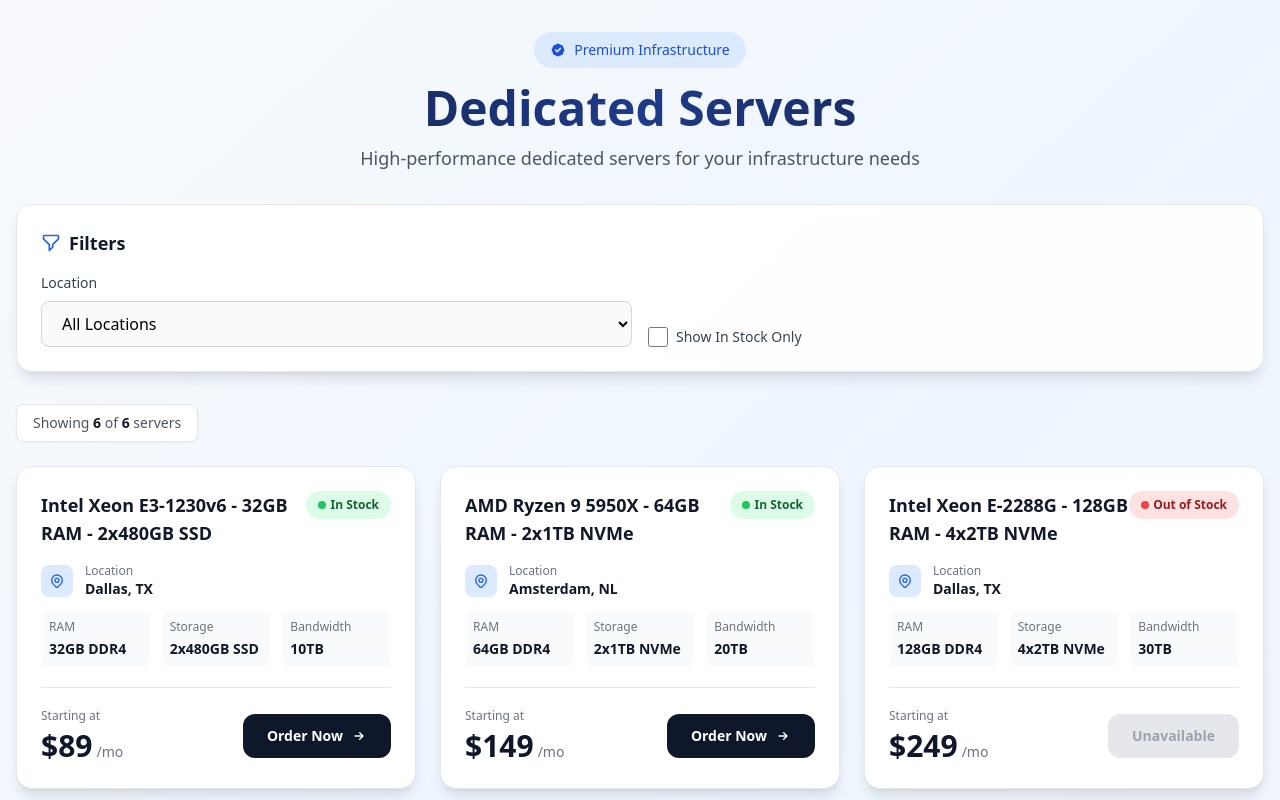
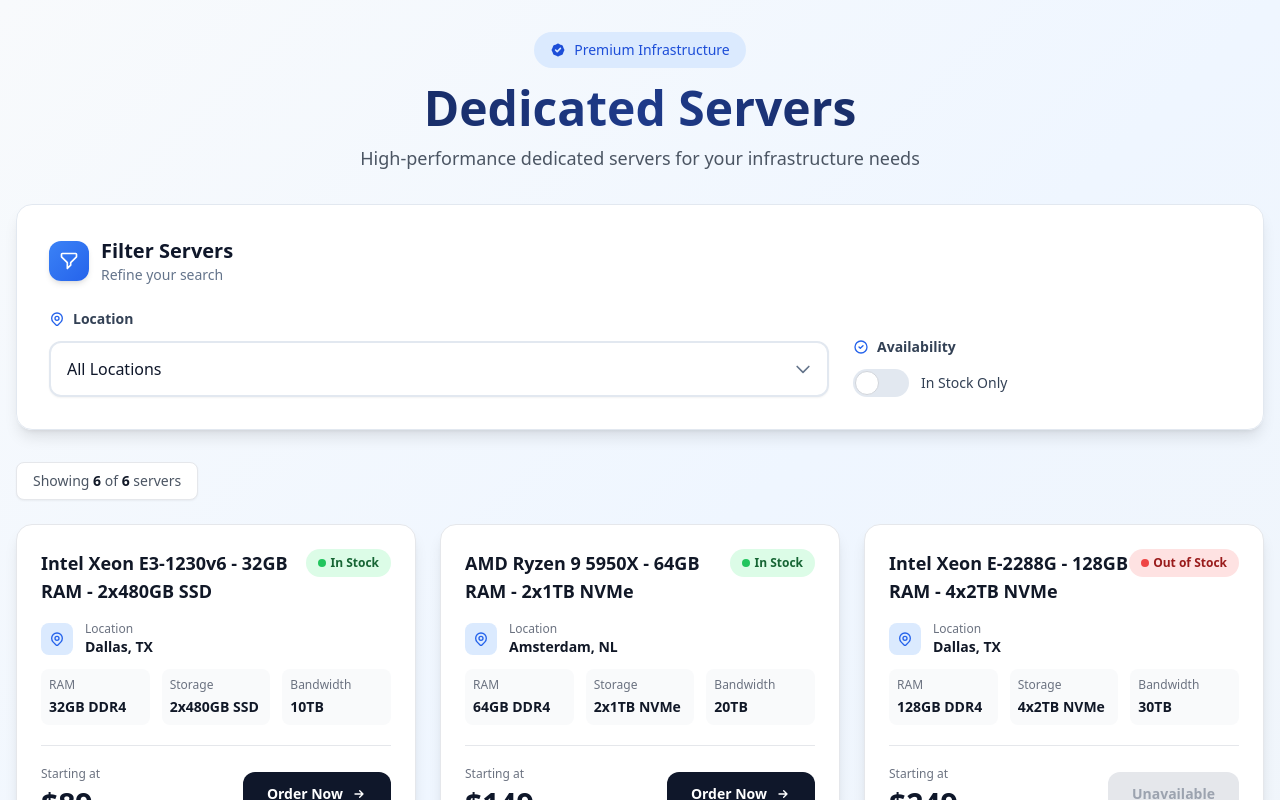
Before and after one commit to shortcut119/WHMCS-Demo, a Next.js app: page /dedicated-servers in a window 1280 px wide. Shown: the top 800 px of the page. Built offline with nearby package versions, Linux system fonts and the light colour scheme.

Commit message:
fix: item style

```diff
--- a/app/dedicated-servers/page.tsx
+++ b/app/dedicated-servers/page.tsx
@@ -10,6 +10,7 @@
   const [loading, setLoading] = useState(true);
   const [selectedLocation, setSelectedLocation] = useState("");
   const [inStockOnly, setInStockOnly] = useState(false);
+  const [isTransitioning, setIsTransitioning] = useState(false);
 
   useEffect(() => {
     // Fetch from our middleware API route (not directly from WHMCS)
@@ -36,10 +37,30 @@
     return matchesLocation && matchesStock;
   });
 
+  // Handle filter changes with transition
+  const handleLocationChange = (location: string) => {
+    setIsTransitioning(true);
+    setTimeout(() => {
+      setSelectedLocation(location);
+      setIsTransitioning(false);
+    }, 150);
+  };
+
+  const handleStockChange = (checked: boolean) => {
+    setIsTransitioning(true);
+    setTimeout(() => {
+      setInStockOnly(checked);
+      setIsTransitioning(false);
+    }, 150);
+  };
+
   if (loading) {
     return (
-      <div className="min-h-screen flex items-center justify-center">
-        <div className="text-gray-600">Loading products...</div>
+      <div className="min-h-screen flex items-center justify-center bg-gradient-to-br from-slate-50 via-blue-50 to-slate-100">
+        <div className="text-center">
+          <div className="w-16 h-16 border-4 border-blue-600 border-t-transparent rounded-full animate-spin mx-auto mb-4"></div>
+          <div className="text-slate-600 font-medium">Loading products...</div>
+        </div>
       </div>
     );
   }
@@ -65,9 +86,9 @@
         <Filters
           locations={locations}
           selectedLocation={selectedLocation}
-          onLocationChange={setSelectedLocation}
+          onLocationChange={handleLocationChange}
           inStockOnly={inStockOnly}
-          onInStockChange={setInStockOnly}
+          onInStockChange={handleStockChange}
         />
 
         <div className="mb-6 flex items-center justify-between">
@@ -76,15 +97,23 @@
           </div>
         </div>
 
-        <div className="grid grid-cols-1 md:grid-cols-2 lg:grid-cols-3 gap-6">
+        <div
+          className={`grid grid-cols-1 md:grid-cols-2 lg:grid-cols-3 gap-6 transition-all duration-300 ${
+            isTransitioning ? 'opacity-0 scale-95' : 'opacity-100 scale-100'
+          }`}
+        >
           {filteredProducts.map((product) => (
             <ProductCard key={product.id} product={product} />
           ))}
         </div>
 
         {filteredProducts.length === 0 && (
-          <div className="text-center py-12 text-gray-500">
-            No servers match your filters
+          <div className="text-center py-16 bg-white rounded-2xl shadow-lg border border-slate-200">
+            <svg className="w-16 h-16 text-slate-300 mx-auto mb-4" fill="none" stroke="currentColor" viewBox="0 0 24 24">
+              <path strokeLinecap="round" strokeLinejoin="round" strokeWidth={2} d="M20 13V6a2 2 0 00-2-2H6a2 2 0 00-2 2v7m16 0v5a2 2 0 01-2 2H6a2 2 0 01-2-2v-5m16 0h-2.586a1 1 0 00-.707.293l-2.414 2.414a1 1 0 01-.707.293h-3.172a1 1 0 01-.707-.293l-2.414-2.414A1 1 0 006.586 13H4" />
+            </svg>
+            <p className="text-slate-500 text-lg font-medium">No servers match your filters</p>
+            <p className="text-slate-400 text-sm mt-2">Try adjusting your search criteria</p>
           </div>
         )}
       </div>
--- a/app/page.tsx
+++ b/app/page.tsx
@@ -28,7 +28,7 @@
           WHMCS <span className="bg-gradient-to-r from-blue-600 to-blue-500 bg-clip-text text-transparent">Middleware</span>
         </h1>
         <p className="text-xl text-slate-600 mb-12 max-w-2xl mx-auto leading-relaxed">
-          Clean architecture demo showcasing separation between frontend and WHMCS backend with Next.js 14
+          Clean architecture demo showcasing separation between frontend and WHMCS backend.
         </p>
 
         <div className="flex flex-col sm:flex-row gap-4 justify-center items-center">
--- a/components/Filters.tsx
+++ b/components/Filters.tsx
@@ -16,51 +16,139 @@
   onInStockChange,
 }: FiltersProps) {
   return (
-    <div className="bg-white rounded-2xl shadow-lg border border-gray-200 p-6 mb-8 backdrop-blur-sm bg-white/90">
-      <div className="flex items-center gap-2 mb-4">
-        <svg className="w-5 h-5 text-blue-600" fill="none" stroke="currentColor" viewBox="0 0 24 24">
+    <div className="bg-white rounded-2xl shadow-lg border border-slate-200 p-8 mb-8 backdrop-blur-sm bg-white/95">
+      <div className="flex items-center justify-between mb-6">
+        <div className="flex items-center gap-3">
+          <div className="w-10 h-10 bg-gradient-to-br from-blue-500 to-blue-600 rounded-xl flex items-center justify-center shadow-md">
+            <svg className="w-5 h-5 text-white" fill="none" stroke="currentColor" viewBox="0 0 24 24">
               <path strokeLinecap="round" strokeLinejoin="round" strokeWidth={2} d="M3 4a1 1 0 011-1h16a1 1 0 011 1v2.586a1 1 0 01-.293.707l-6.414 6.414a1 1 0 00-.293.707V17l-4 4v-6.586a1 1 0 00-.293-.707L3.293 7.293A1 1 0 013 6.586V4z" />
             </svg>
-        <h2 className="text-lg font-semibold text-gray-900">Filters</h2>
+          </div>
+          <div>
+            <h2 className="text-xl font-bold text-slate-900">Filter Servers</h2>
+            <p className="text-sm text-slate-500">Refine your search</p>
+          </div>
         </div>
 
-      <div className="grid grid-cols-1 md:grid-cols-2 gap-4">
-        <div>
+        {(selectedLocation || inStockOnly) && (
+          <button
+            onClick={() => {
+              onLocationChange("");
+              onInStockChange(false);
+            }}
+            className="text-sm text-blue-600 hover:text-blue-700 font-medium flex items-center gap-1 hover:gap-2 transition-all"
+          >
+            <svg className="w-4 h-4" fill="none" stroke="currentColor" viewBox="0 0 24 24">
+              <path strokeLinecap="round" strokeLinejoin="round" strokeWidth={2} d="M6 18L18 6M6 6l12 12" />
+            </svg>
+            Clear All
+          </button>
+        )}
+      </div>
+
+      <div className="grid grid-cols-1 lg:grid-cols-3 gap-6">
+        {/* Location Filter */}
+        <div className="lg:col-span-2">
           <label
             htmlFor="location"
-            className="block text-sm font-medium text-gray-700 mb-2"
+            className="flex items-center gap-2 text-sm font-semibold text-slate-700 mb-3"
           >
+            <svg className="w-4 h-4 text-blue-600" fill="none" stroke="currentColor" viewBox="0 0 24 24">
+              <path strokeLinecap="round" strokeLinejoin="round" strokeWidth={2} d="M17.657 16.657L13.414 20.9a1.998 1.998 0 01-2.827 0l-4.244-4.243a8 8 0 1111.314 0z" />
+              <path strokeLinecap="round" strokeLinejoin="round" strokeWidth={2} d="M15 11a3 3 0 11-6 0 3 3 0 016 0z" />
+            </svg>
             Location
           </label>
+          <div className="relative">
             <select
               id="location"
               value={selectedLocation}
               onChange={(e) => onLocationChange(e.target.value)}
-            className="w-full px-4 py-2.5 border border-gray-300 rounded-lg focus:outline-none focus:ring-2 focus:ring-blue-500 focus:border-transparent bg-gray-50 hover:bg-white transition-colors"
+              className="w-full px-4 py-3.5 pr-10 border-2 border-slate-200 rounded-xl focus:outline-none focus:ring-2 focus:ring-blue-500 focus:border-blue-500 bg-white hover:border-slate-300 transition-all appearance-none cursor-pointer text-slate-900 font-medium shadow-sm hover:shadow"
+              style={{
+                backgroundImage: 'none'
+              }}
             >
-            <option value="">All Locations</option>
+              <option value="" className="py-2">All Locations</option>
               {locations.map((location) => (
-              <option key={location} value={location}>
+                <option key={location} value={location} className="py-2">
                   {location}
                 </option>
               ))}
             </select>
+            <div className="absolute right-4 top-1/2 -translate-y-1/2 pointer-events-none">
+              <svg className="w-5 h-5 text-slate-500" fill="none" stroke="currentColor" viewBox="0 0 24 24">
+                <path strokeLinecap="round" strokeLinejoin="round" strokeWidth={2} d="M19 9l-7 7-7-7" />
+              </svg>
+            </div>
+          </div>
         </div>
 
-        <div className="flex items-end">
-          <label className="flex items-center space-x-2 cursor-pointer">
+        {/* Stock Filter */}
+        <div className="flex flex-col justify-end">
+          <label
+            className="flex items-center gap-2 text-sm font-semibold text-slate-700 mb-3"
+          >
+            <svg className="w-4 h-4 text-blue-600" fill="none" stroke="currentColor" viewBox="0 0 24 24">
+              <path strokeLinecap="round" strokeLinejoin="round" strokeWidth={2} d="M9 12l2 2 4-4m6 2a9 9 0 11-18 0 9 9 0 0118 0z" />
+            </svg>
+            Availability
+          </label>
+          <label className="relative inline-flex items-center cursor-pointer group">
             <input
               type="checkbox"
               checked={inStockOnly}
               onChange={(e) => onInStockChange(e.target.checked)}
-              className="w-5 h-5 text-blue-600 border-gray-300 rounded focus:ring-blue-500 cursor-pointer"
+              className="sr-only peer"
             />
-            <span className="text-sm font-medium text-gray-700">
-              Show In Stock Only
+            <div className="w-14 h-7 bg-slate-200 peer-focus:outline-none peer-focus:ring-4 peer-focus:ring-blue-300 rounded-full peer peer-checked:after:translate-x-full rtl:peer-checked:after:-translate-x-full peer-checked:after:border-white after:content-[''] after:absolute after:top-[2px] after:start-[2px] after:bg-white after:border-gray-300 after:border after:rounded-full after:h-6 after:w-6 after:transition-all peer-checked:bg-blue-600"></div>
+            <span className="ms-3 text-sm font-medium text-slate-700 group-hover:text-slate-900 transition-colors">
+              In Stock Only
             </span>
           </label>
         </div>
       </div>
+
+      {/* Active Filters Display */}
+      {(selectedLocation || inStockOnly) && (
+        <div className="mt-6 pt-6 border-t border-slate-200">
+          <div className="flex items-center gap-2 flex-wrap">
+            <span className="text-sm font-medium text-slate-600">Active filters:</span>
+            {selectedLocation && (
+              <span className="inline-flex items-center gap-1 px-3 py-1.5 bg-blue-100 text-blue-700 rounded-lg text-sm font-medium">
+                <svg className="w-3.5 h-3.5" fill="none" stroke="currentColor" viewBox="0 0 24 24">
+                  <path strokeLinecap="round" strokeLinejoin="round" strokeWidth={2} d="M17.657 16.657L13.414 20.9a1.998 1.998 0 01-2.827 0l-4.244-4.243a8 8 0 1111.314 0z" />
+                </svg>
+                {selectedLocation}
+                <button
+                  onClick={() => onLocationChange("")}
+                  className="ml-1 hover:bg-blue-200 rounded-full p-0.5 transition-colors"
+                >
+                  <svg className="w-3.5 h-3.5" fill="none" stroke="currentColor" viewBox="0 0 24 24">
+                    <path strokeLinecap="round" strokeLinejoin="round" strokeWidth={2} d="M6 18L18 6M6 6l12 12" />
+                  </svg>
+                </button>
+              </span>
+            )}
+            {inStockOnly && (
+              <span className="inline-flex items-center gap-1 px-3 py-1.5 bg-green-100 text-green-700 rounded-lg text-sm font-medium">
+                <svg className="w-3.5 h-3.5" fill="none" stroke="currentColor" viewBox="0 0 24 24">
+                  <path strokeLinecap="round" strokeLinejoin="round" strokeWidth={2} d="M9 12l2 2 4-4m6 2a9 9 0 11-18 0 9 9 0 0118 0z" />
+                </svg>
+                In Stock
+                <button
+                  onClick={() => onInStockChange(false)}
+                  className="ml-1 hover:bg-green-200 rounded-full p-0.5 transition-colors"
+                >
+                  <svg className="w-3.5 h-3.5" fill="none" stroke="currentColor" viewBox="0 0 24 24">
+                    <path strokeLinecap="round" strokeLinejoin="round" strokeWidth={2} d="M6 18L18 6M6 6l12 12" />
+                  </svg>
+                </button>
+              </span>
+            )}
+          </div>
+        </div>
+      )}
     </div>
   );
 }
```
Lines whose indentation alone changed are shown as unchanged.
